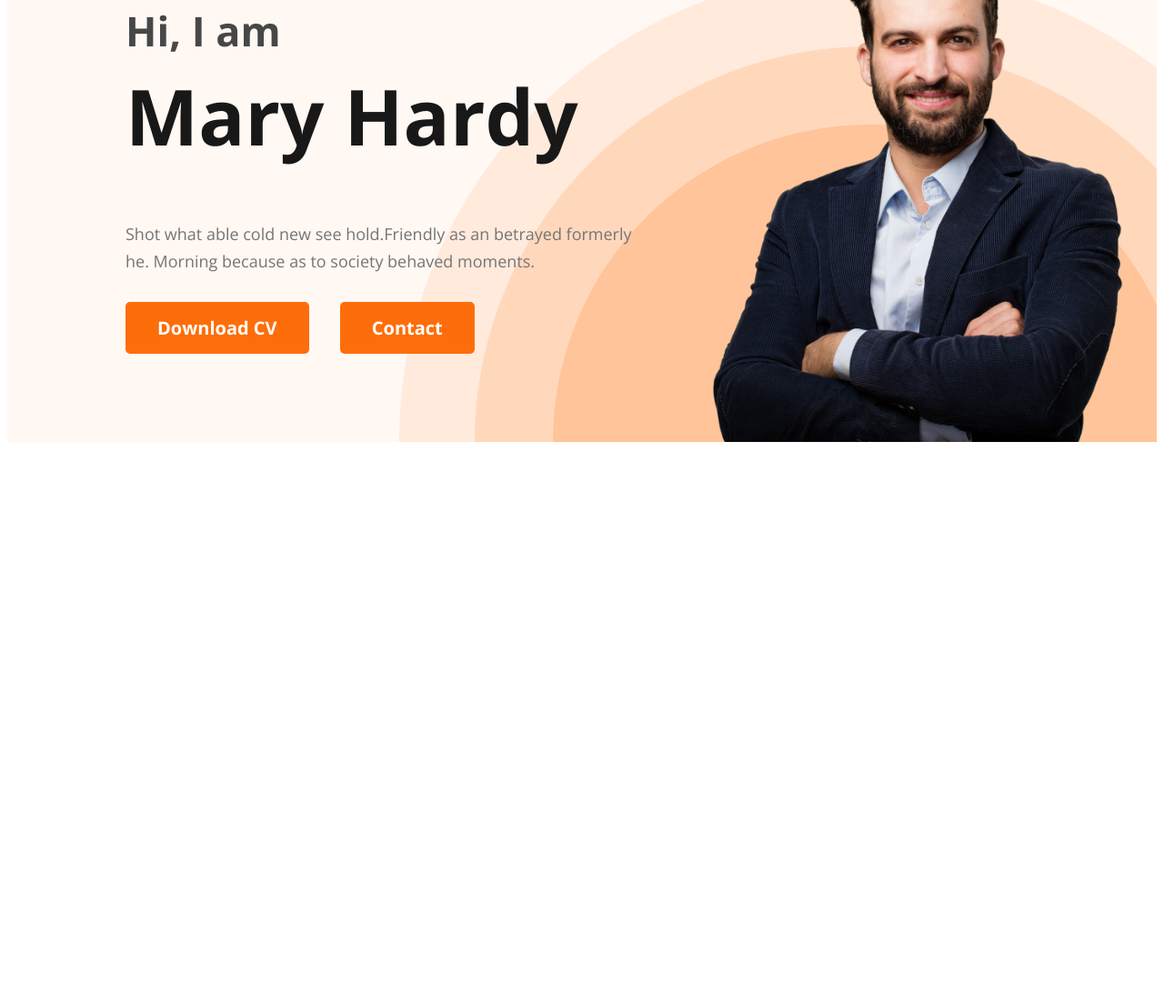
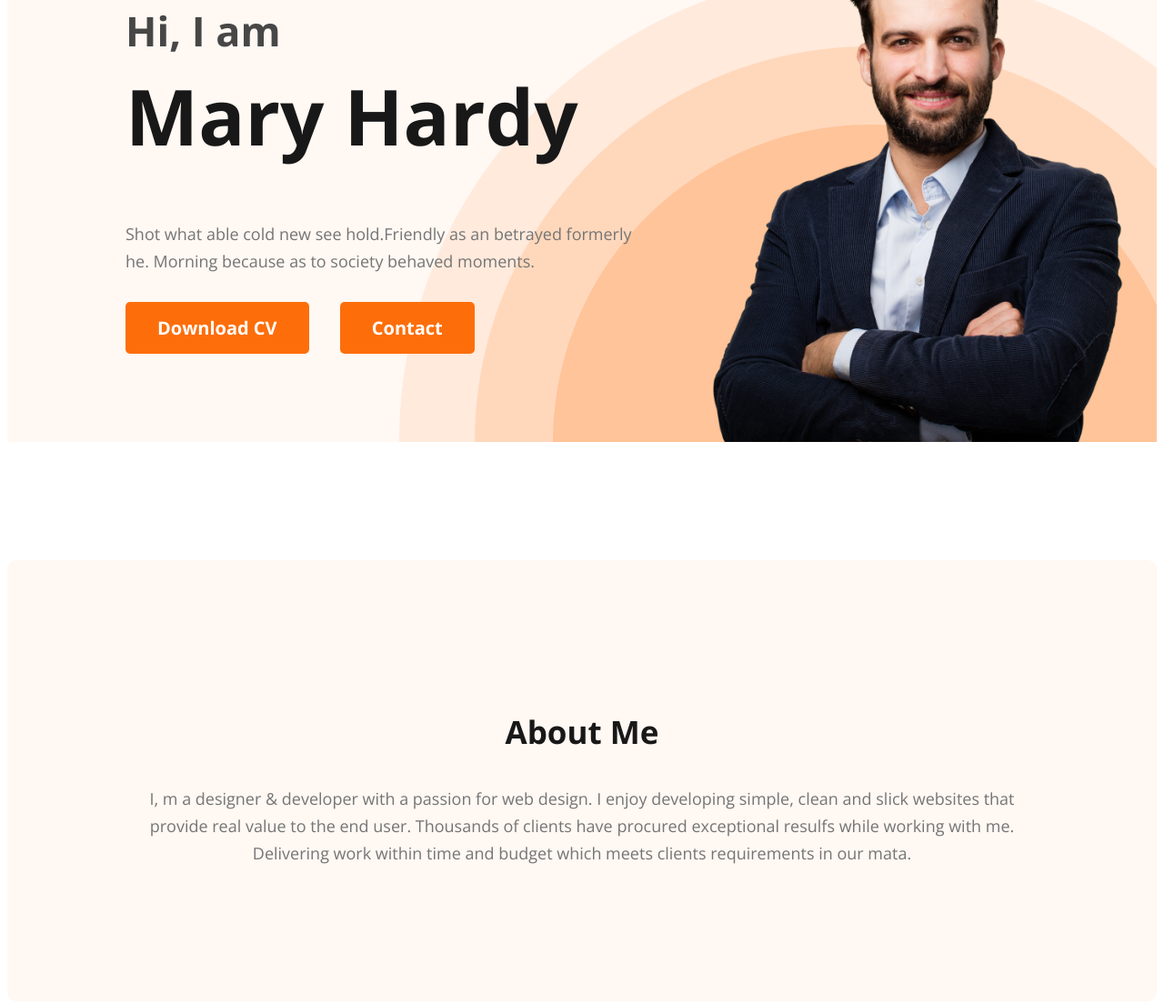
Before and after one commit to Md-Sojib-Hossain-cse/web-developer-portfolio, a plain HTML site: page index.html in a window 1280 px wide. Shown: the part 282-1386 px from the top of the page at 91% size. Before the commit the page ends 800 px from the top, so only its background shows below. Drawn offline with nearby package versions, Linux system fonts and the light colour scheme.

Commit message:
about section created

```diff
--- a/index.html
+++ b/index.html
@@ -34,7 +34,12 @@
             <img class="profile-picture" src="images/hardy.png" alt="hardly_image">
         </div>
     </header>
-    <main></main>
+    <main>
+        <section class="about">
+            <h3 class="section-title">About Me</h3>
+            <p class="section-description">I, m a designer & developer with a passion for web design. I enjoy developing simple, clean and slick websites that provide real value to the end user. Thousands of clients have procured exceptional resulfs while working with me. Delivering work within time and budget which meets clients requirements in our mata.</p>
+        </section>
+    </main>
     <footer></footer>
 </body>
 
--- a/styles.css
+++ b/styles.css
@@ -7,7 +7,7 @@ body {
 }
 
 /* nav related style  */
-
+/* common styles  */
 .primary-color {
     color: #FD6E0A;
 }
@@ -22,6 +22,20 @@ body {
     font-size: 20px;
     font-weight: 700;
     padding: 15px 35px;
+}
+
+.section-title{
+    color:#181818;
+text-align: center;
+font-size: 35px;
+font-weight: 700;
+}
+.section-description{
+    color:#757575;
+text-align: center;
+font-size: 18px;
+font-weight: 400;
+line-height: 30px;
 }
 
 nav {
@@ -105,3 +119,15 @@ nav a {
 .banner .profile-picture {
     width: 500px;
 }
+
+
+/* main section styles  */
+
+
+/* about section styles */
+.about {
+    border-radius: 10px;
+    background: #FFF8F3;
+    margin: 130px 0;
+    padding: 130px;
+}
```
